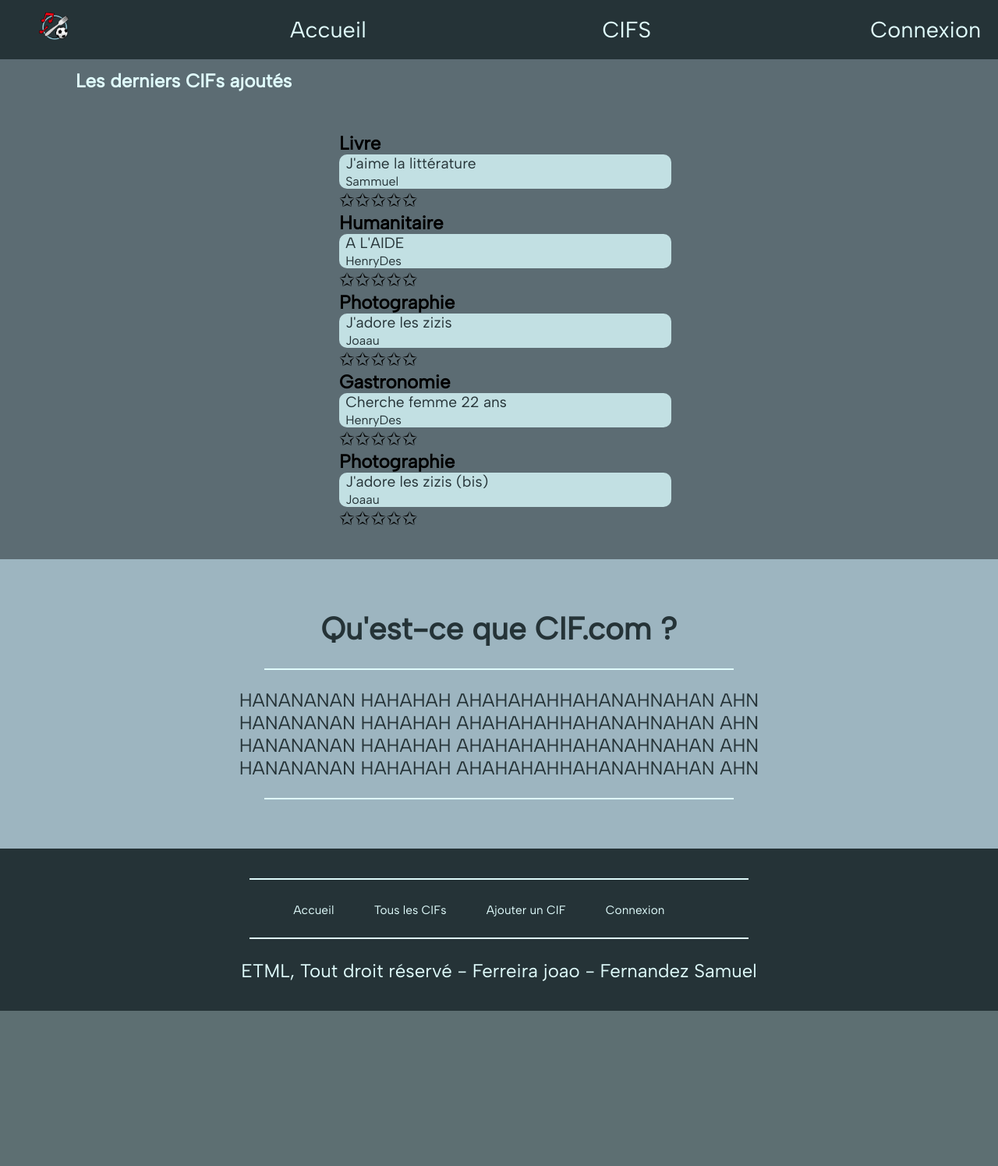
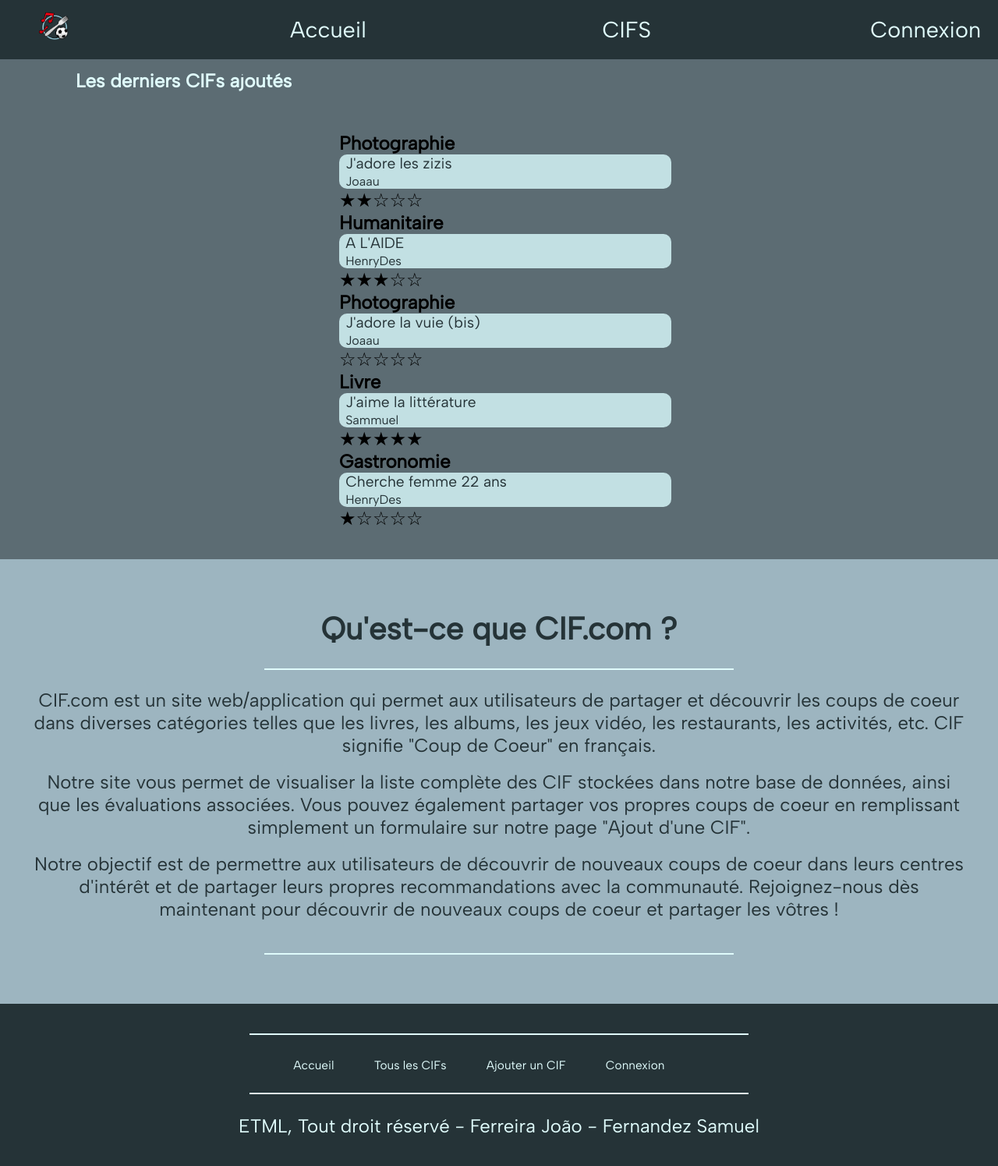
Before and after one commit to Samfernande/P_Web2-ferreira-fernandez, a PHP site: page / in a window 1280 px wide. Shown: the whole page at 78% size. Before the commit the page ends 1296 px from the top, so only its background shows below. Run offline with PHP 8.4, Linux system fonts and the light colour scheme; data comes from the database, SQL or seed files in the repository.

Commit message:
evaluations

```diff
--- a/db_cif.sql
+++ b/db_cif.sql
@@ -82,7 +82,7 @@ INSERT INTO `t_cif` (`idCif`, `cifTitre`, `cifDescription`, `cifDate`, `fkUtilis
 (1, 'J\'adore les zizis', 'Bonjour, bonjour, je suis joaau et j\'adore les zizis', '2023-02-09', 3, 7),
 (2, 'J\'aime la littérature', 'Bonsoir, Sammuel, 91 ans, j\'adore la littérature.', '2023-02-02', 4, 1),
 (3, 'A L\'AIDE', 'A l\'AIDE, J\'AI TROP DE SWAG', '2023-02-09', 2, 10),
-(4, 'J\'adore les zizis (bis)', 'Je suis joaau, et vraiment, vraiment, j\'adore ça', '2023-02-08', 3, 7),
+(4, 'J\'adore la vuie (bis)', 'Je suis joaau, et vraiment, vraiment, j\'adore ça', '2023-02-08', 3, 7),
 (5, 'Cherche femme 22 ans', 'Les femme de 22 ans, c\'est mon CIF ! :D', '2023-02-02', 2, 8);
 
 -- --------------------------------------------------------
--- a/website/controller/ControllerMain.php
+++ b/website/controller/ControllerMain.php
@@ -18,20 +18,39 @@ class ControllerMain extends Controller{
         $data = "";
         $array = $this->cif->getCif(5);
         foreach($array as $cif) {
-            $data .= "<h1 class = 'noMarge'>". $cif['catTitre'] . "</h1>
+            $eval = $cif['average'];
+            $title = $cif['catTitre'];
+            $name = $cif['cifTitre'];
+            $username = $cif['utiPseudo'];
+            $fullStars = floor($eval);
+
+            if ($eval - $fullStars >= 0.5) {
+                $halfStars = 1;
+            } else {
+                $halfStars = 0;
+            }
+
+            $emptyStars = 5 - $fullStars - $halfStars;
+
+            $data .= "<h1 class = 'noMarge'>$title</h1>
             <div class = 'backgroundSky borderRound containerLeft'>
             <div class = 't'>
-            <p class = 'noMarge colorDarkBlue textSmall textLeft'>". $cif['cifTitre'] . "</p>
+            <p class = 'noMarge colorDarkBlue textSmall textLeft'>$name</p>
             </div>
-            <p class = 'noMarge colorDarkBlue textSmall2'>". $cif['utiPseudo'] . "</p>
-            </div>
-            <div class = 'containerMiddle'>
-            <p class = 'noMarge'>✩</p>
-            <p class = 'noMarge'>✩</p>
-            <p class = 'noMarge'>✩</p>
-            <p class = 'noMarge'>✩</p>
-            <p class = 'noMarge'>✩</p>
-            </div>";
+            <p class = 'noMarge colorDarkBlue textSmall2'>$username</p>
+            </div><div class = 'containerMiddle'>";
+
+            for ($i = 0; $i < $fullStars; $i++) {
+                $data .= "<p class = 'noMarge'>★</p>";
+            }
+            if ($halfStars) {
+                $data .= "<p class = 'noMarge'>☆</p>";
+            }
+            for ($i = 0; $i < $emptyStars; $i++) {
+                $data .= "<p class = 'noMarge'>☆</p>";
+            }
+            $data .= "</div>";
+
         }
         return $data;
     }
--- a/website/model/ModelCif.php
+++ b/website/model/ModelCif.php
@@ -18,13 +18,13 @@ class ModelCif extends Model{
 
     public function getCif($number){
         $stmt = $this->connector->prepare(
-        "SELECT t_cif.idCif, t_cif.cifTitre, t_utilisateur.utiPseudo, COALESCE(ROUND(CEIL(AVG(t_evaluation.evaNote) * 2) / 2, 1), 0) AS average, catTitre
+        "SELECT t_cif.idCif, t_cif.cifTitre, t_utilisateur.utiPseudo, COALESCE(ROUND(CEIL(AVG(t_evaluation.evaNote) * 2) / 2, 1), 0) AS average, catTitre, cifDate
         FROM db_cif.t_cif
         LEFT JOIN db_cif.t_utilisateur ON t_cif.fkUtilisateur = t_utilisateur.idUtilisateur
         LEFT JOIN db_cif.t_evaluation ON t_cif.idCif = t_evaluation.fkCif
         INNER JOIN db_cif.t_categorie ON t_cif.fkCategorie = t_categorie.idCategorie
         GROUP BY t_cif.idCif
-        ORDER BY average DESC
+        ORDER BY cifDate DESC
         LIMIT $number;");
 
         $stmt->execute();
--- a/website/view/footer.php
+++ b/website/view/footer.php
@@ -30,7 +30,7 @@
 <div class="horizontalLine"></div>
 
 <p class = colorWhite>
-ETML, Tout droit réservé - Ferreira joao - Fernandez Samuel
+ETML, Tout droit réservé - Ferreira João - Fernandez Samuel
 </p>
 
 
--- a/website/view/page/main.php
+++ b/website/view/page/main.php
@@ -26,10 +26,12 @@
 
     <h1 class = "colorDarkBlue title">Qu'est-ce que CIF.com ?</h1>
     <div class = 'horizontalLine'></div>
-    <p class = "colorDarkBlue noMarge">HANANANAN HAHAHAH AHAHAHAHHAHANAHNAHAN AHN</p>
-    <p class = "colorDarkBlue noMarge">HANANANAN HAHAHAH AHAHAHAHHAHANAHNAHAN AHN</p>
-    <p class = "colorDarkBlue noMarge">HANANANAN HAHAHAH AHAHAHAHHAHANAHNAHAN AHN</p>
-    <p class = "colorDarkBlue noMarge">HANANANAN HAHAHAH AHAHAHAHHAHANAHNAHAN AHN</p>
+    <p class = "colorDarkBlue noMarge">CIF.com est un site web/application qui permet aux utilisateurs de partager et découvrir les coups de coeur dans diverses catégories telles que les livres, les albums, les jeux vidéo, les restaurants, les activités, etc. CIF signifie "Coup de Coeur" en français.</p>
+    <br>
+    <p class = "colorDarkBlue noMarge">Notre site vous permet de visualiser la liste complète des CIF stockées dans notre base de données, ainsi que les évaluations associées. Vous pouvez également partager vos propres coups de coeur en remplissant simplement un formulaire sur notre page "Ajout d'une CIF".</p>
+    <br>
+    <p class = "colorDarkBlue noMarge">Notre objectif est de permettre aux utilisateurs de découvrir de nouveaux coups de coeur dans leurs centres d'intérêt et de partager leurs propres recommandations avec la communauté. Rejoignez-nous dès maintenant pour découvrir de nouveaux coups de coeur et partager les vôtres !</p>
+    <br>
     <div class = 'horizontalLine'></div>
 
 
```
Also changed, not shown: website/resources/css/style.css (line endings or trailing spaces).
